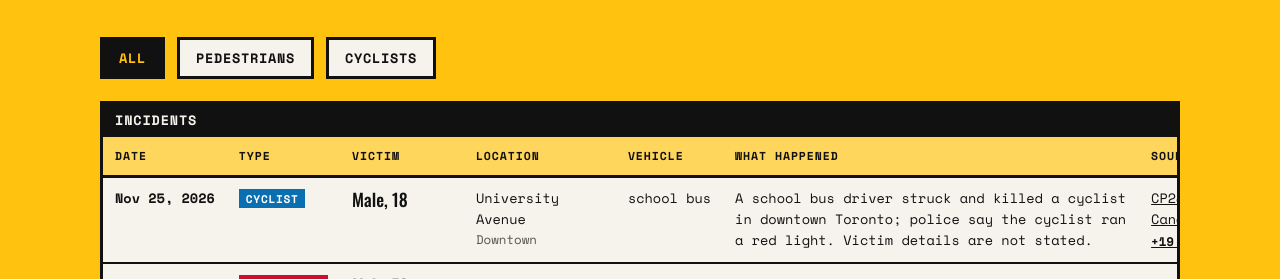
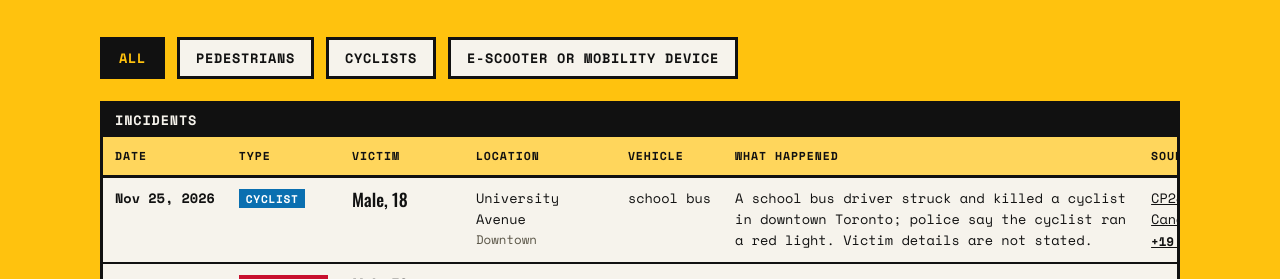
Before and after one commit to sarayongg/toronto-road-deaths, a plain HTML site: page docs/index.html in a window 1280 px wide. Shown: the part 861-1140 px from the top of the page. Drawn offline with nearby package versions, Linux system fonts and the light colour scheme.

Commit message:
Add files via upload

```diff
--- a/docs/index.html
+++ b/docs/index.html
@@ -224,6 +224,7 @@
     <button type="button" data-filter="all" aria-pressed="true">All</button>
     <button type="button" data-filter="pedestrian" aria-pressed="false">Pedestrians</button>
     <button type="button" data-filter="cyclist" aria-pressed="false">Cyclists</button>
+    <button type="button" data-filter="e-scooter or mobility device" aria-pressed="false">E-scooter or mobility device</button>
   </div>
 
   <section class="window">
```
